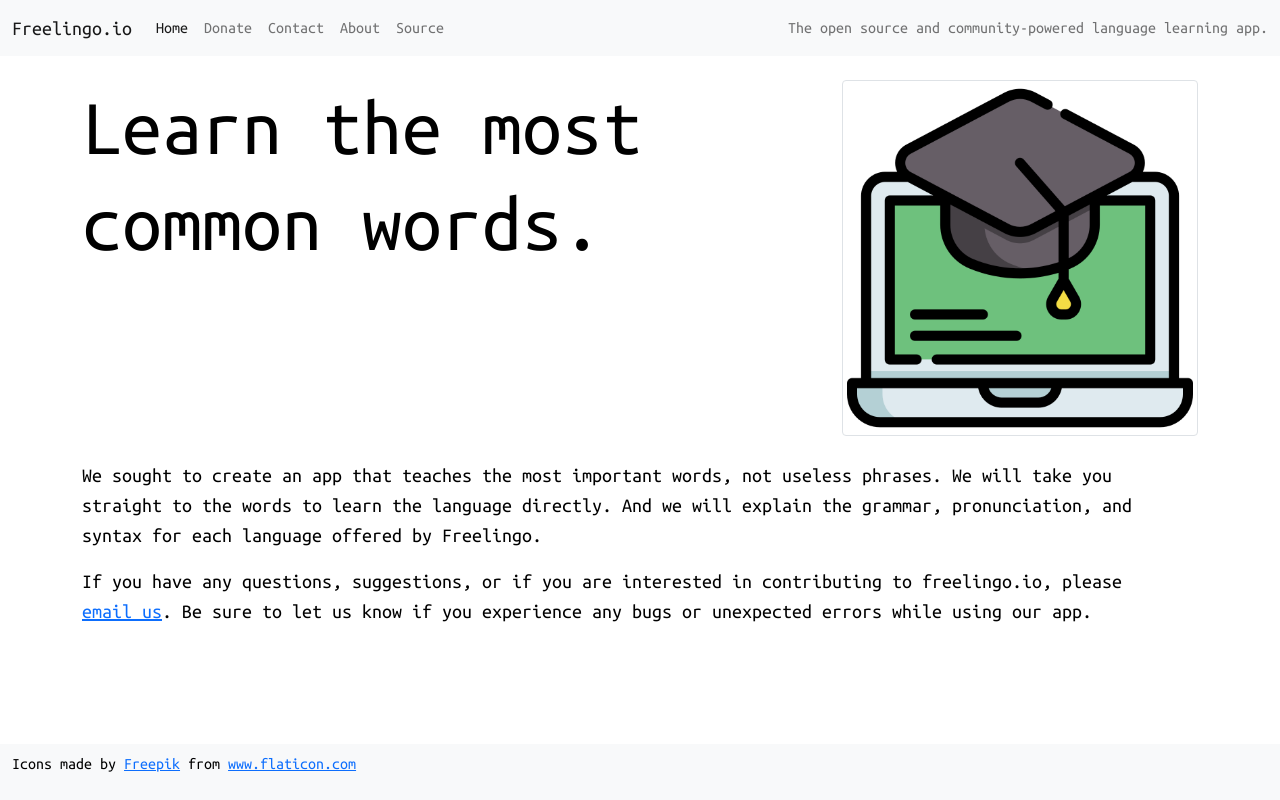
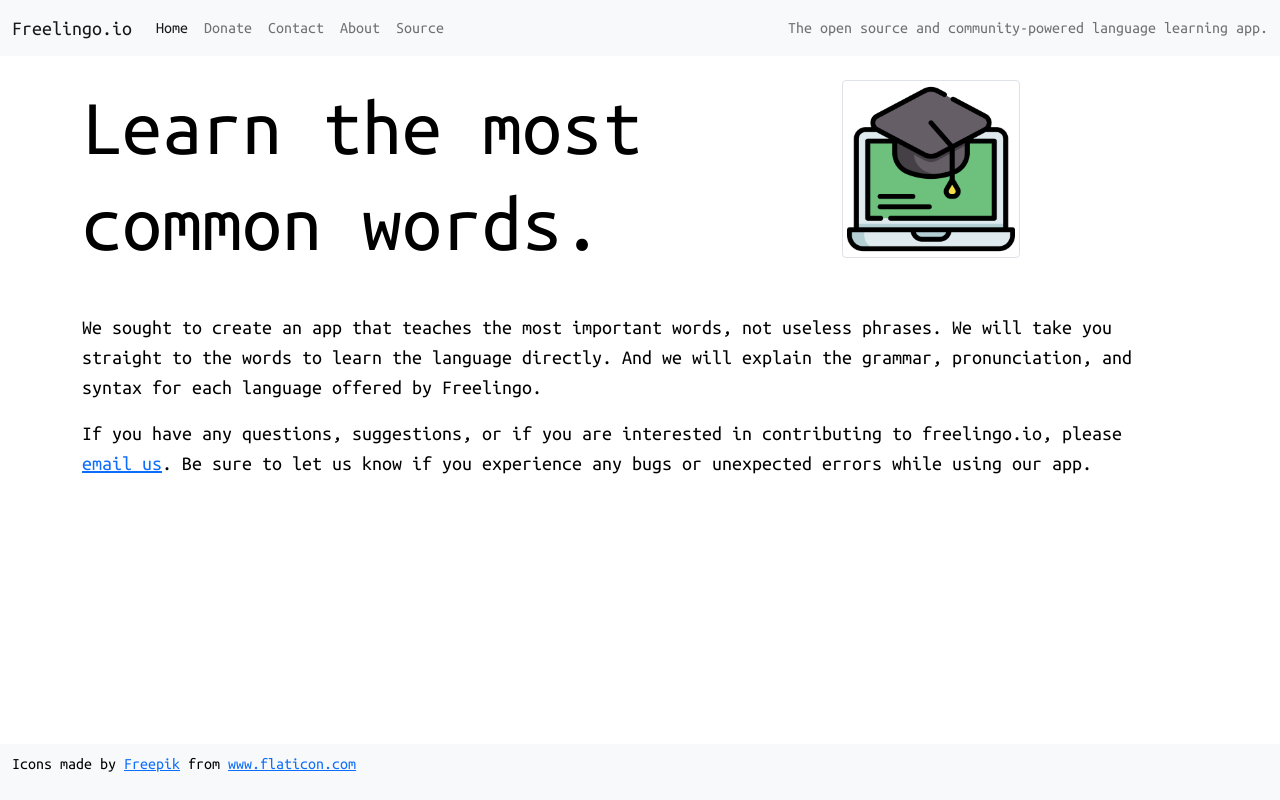
Before and after one commit to elijah-henderson/freelingo.io, a plain HTML site: page pages/about.html in a window 1280 px wide. Drawn offline with Linux system fonts and the light colour scheme.

Commit message:
Update style.css

```diff
--- a/style.css
+++ b/style.css
@@ -14,3 +14,7 @@
 .flag:hover {
     max-width: 120%;
 }
+
+.icon {
+    max-width: 50%;
+}
```
